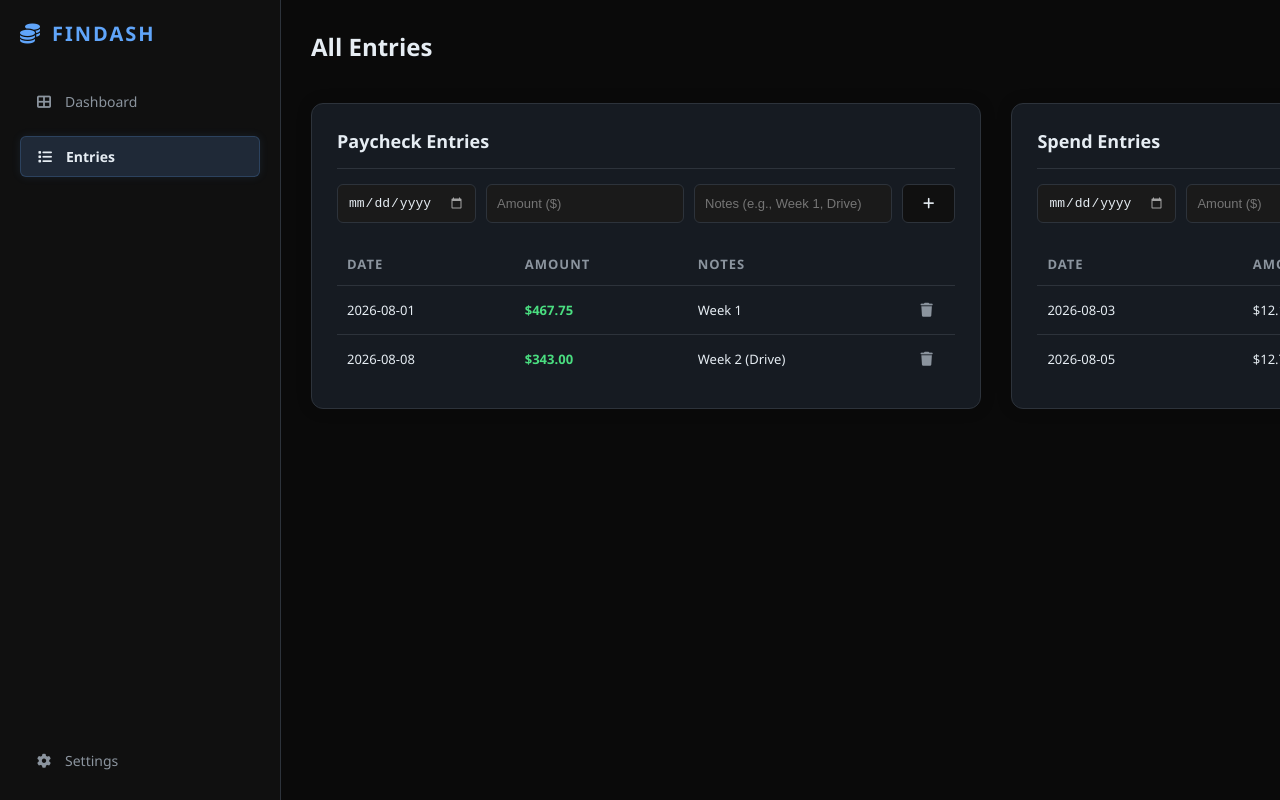
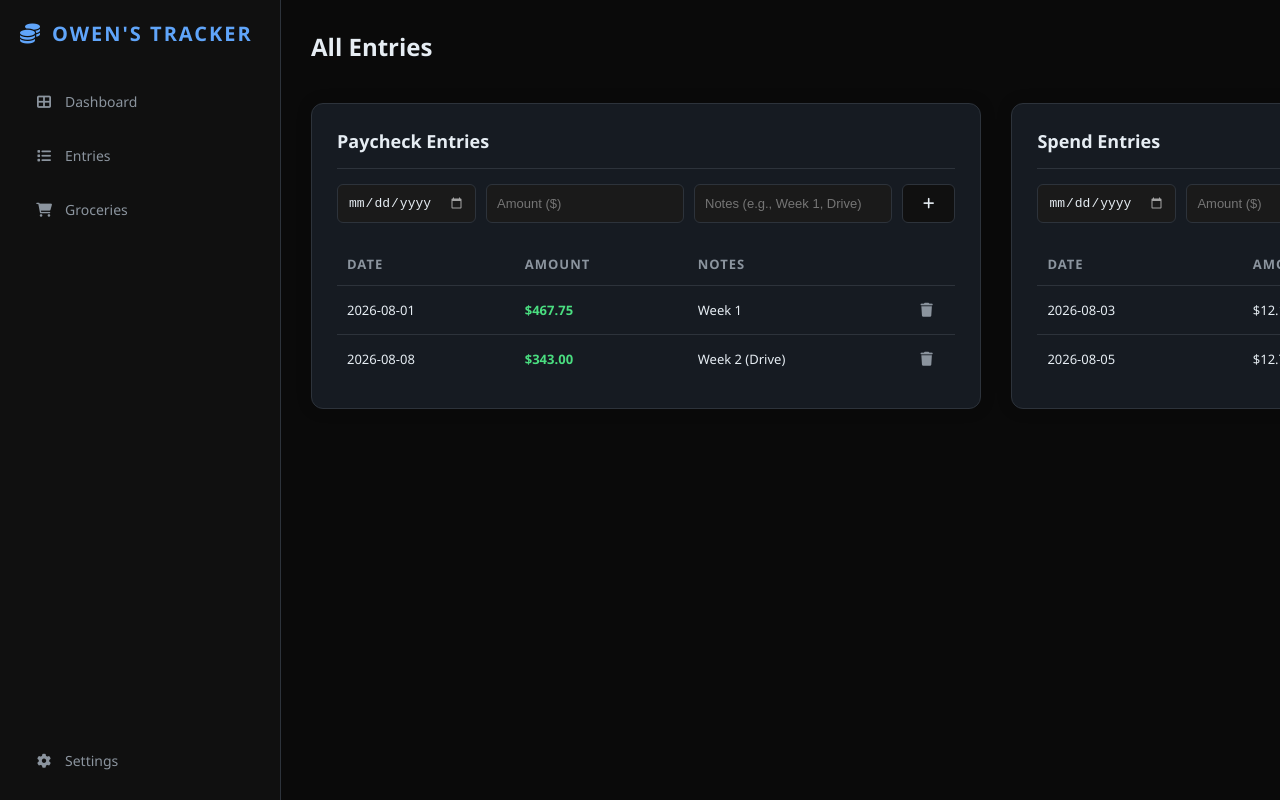
Before and after one commit to 999owen/Spending-Tracker, a plain HTML site: page entries.html in a window 1280 px wide. Drawn offline with Linux system fonts and the light colour scheme.

Commit message:
Update sidebar links and logo text

```diff
--- a/entries.html
+++ b/entries.html
@@ -268,12 +268,14 @@
     <div class="main-container">
 
         <div class="sidebar">
-            <div class="sidebar-logo"><i class="fas fa-coins"></i> FinDash</div>
-            <a href="#" class="sidebar-menu-item"><i class="fas fa-th-large"></i> Dashboard</a>
-            <a href="#" class="sidebar-menu-item active"><i class="fas fa-list"></i> Entries</a>
+            <div class="sidebar-logo"><i class="fas fa-coins"></i> Owen's Tracker</div>
+            <!-- Update the active class depending on which page you paste this into -->
+            <a href="dashboard.html" class="sidebar-menu-item"><i class="fas fa-th-large"></i> Dashboard</a>
+            <a href="entries.html" class="sidebar-menu-item"><i class="fas fa-list"></i> Entries</a>
+            <a href="grocery.html" class="sidebar-menu-item"><i class="fas fa-shopping-cart"></i> Groceries</a>
 
             <div style="margin-top: auto;">
-                <a href="#" class="sidebar-menu-item"><i class="fas fa-cog"></i> Settings</a>
+                <a href="settings.html" class="sidebar-menu-item"><i class="fas fa-cog"></i> Settings</a>
             </div>
         </div>
 
```
